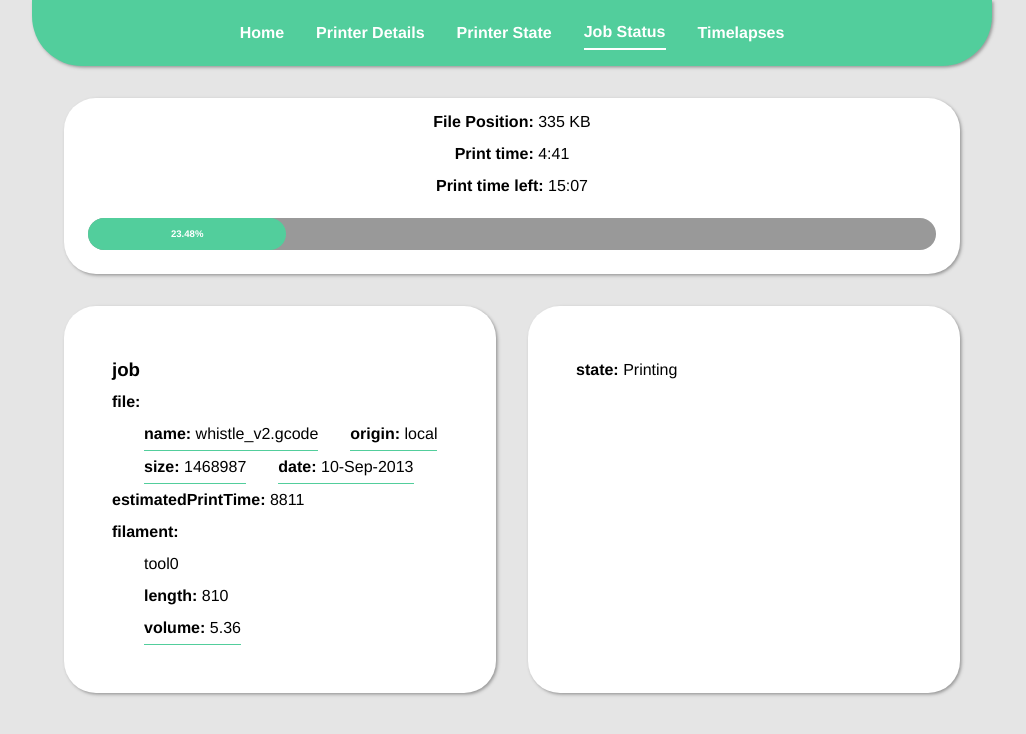
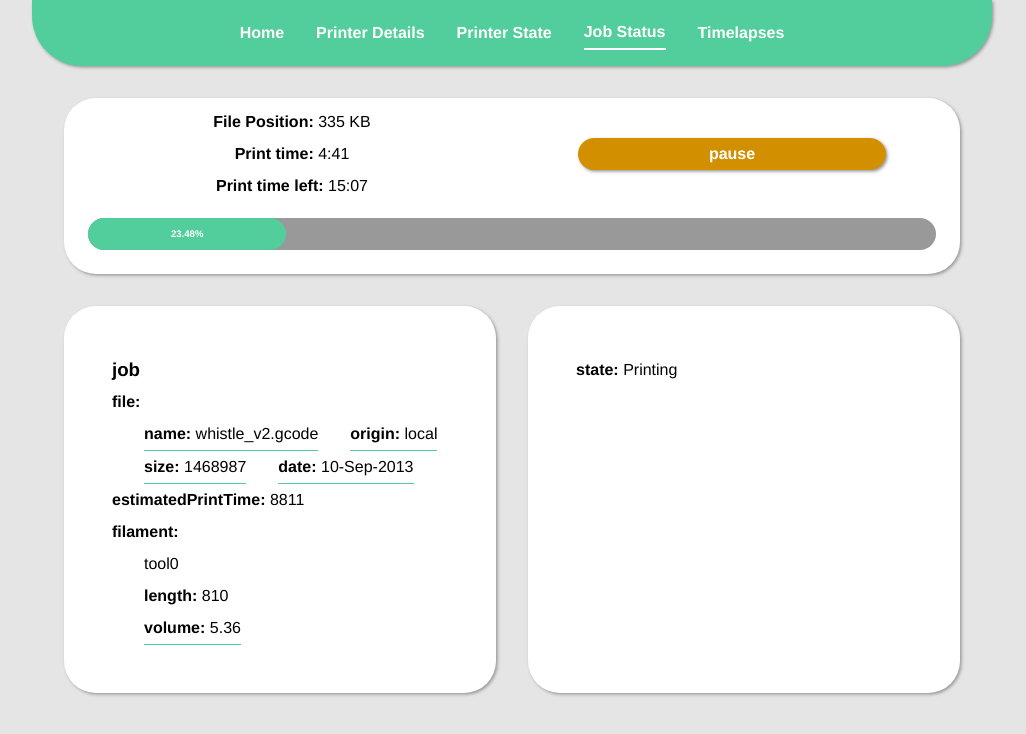
Before and after one commit to Grrom/printer-monitor, a Vue app: page /status in a window 1280 px wide. Shown: the top 734 px of the page, without its empty margins (128-1154 px from the left). Built offline with nearby package versions, Linux system fonts and the light colour scheme.

Commit message:
add improve controlls

```diff
--- a/src/views/details.vue
+++ b/src/views/details.vue
@@ -4,13 +4,6 @@
 
     <h3>Connection Details</h3>
     <p>https://docs.octoprint.org/en/master/api/connection.html</p> -->
-
-    <div class="printer-container">
-      <img src="@/assets/printer.jpg" alt="printer" class="printer" />
-      <div class="resume button">resume</div>
-      <div class="pause button">pause</div>
-      <div class="stop button">stop</div>
-    </div>
 
     <details-lister :details-list="connectionDetails"></details-lister>
 
@@ -64,42 +57,5 @@ export default defineComponent({
     flex-direction: row-reverse;
     justify-content: center;
   }
-
-  .printer-container {
-    padding: 1em;
-
-    @extend .container;
-
-    .printer {
-      max-width: 400px;
-      width: 90%;
-
-      @extend .rounded-border;
-    }
-
-    .button {
-      width: 70%;
-      margin: 1em auto;
-      color: $white;
-      font-weight: 700;
-
-      @extend .rounded-border;
-      @extend .box-shadow;
-      @extend .hover-elevate;
-      @extend .hover-pointer;
-    }
-
-    .resume {
-      background-color: $primary;
-    }
-
-    .pause {
-      background-color: $orange;
-    }
-
-    .stop {
-      background-color: $secondary;
-    }
-  }
 }
 </style>
--- a/src/views/status.vue
+++ b/src/views/status.vue
@@ -6,8 +6,9 @@
     <p>
       https://docs.octoprint.org/en/master/api/job.html#retrieve-information-about-the-current-job
     </p> -->
-
     <div class="progress-container">
+      <div class="progress-controls">
+        <div>
           <p>
             <strong>File Position:</strong>
             {{ convertBytes(progress.filepos) }}
@@ -20,7 +21,17 @@
             <strong>Print time left:</strong>
             {{ formatTime(progress.printTimeLeft) }}
           </p>
-
+        </div>
+        <div>
+          <div
+            class="resume button"
+            :class="printing ? 'pause' : 'resume'"
+            @click="togglePrint"
+          >
+            {{ printing ? "pause" : "resume" }}
+          </div>
+        </div>
+      </div>
       <div class="progress-bar">
         <div ref="progressBar" class="progress">
           <strong
@@ -31,8 +42,6 @@
     </div>
 
     <details-lister :details-list="jobStatus"></details-lister>
-
-    <!-- {{ jobStatus }} -->
   </div>
 </template>
 
@@ -43,6 +52,10 @@ import { defineComponent, onMounted, ref } from "vue";
 export default defineComponent({
   components: { detailsLister },
   setup() {
+    const progressBar = ref();
+    const printing = ref(true);
+    let timerInstance = setInterval(timer, 1000);
+
     const jobStatus = ref({
       job: {
         file: {
@@ -68,8 +81,6 @@ export default defineComponent({
       printTime: 276,
       printTimeLeft: 912,
     });
-
-    const progressBar = ref();
 
     function convertBytes(x: any) {
       const units = ["bytes", "KB", "MB", "GB", "TB", "PB", "EB", "ZB", "YB"];
@@ -109,8 +120,7 @@ export default defineComponent({
       return day + "-" + month + "-" + year;
     }
 
-    onMounted(() => {
-      setInterval(function () {
+    function timer() {
       progress.value.filepos += 1000;
 
       progress.value.printTime += 1;
@@ -120,15 +130,25 @@ export default defineComponent({
       progressBar.value.style.width = `${
         Math.round(progress.value.completion * 100 * 100) / 100
       }%`;
-      }, 1000);
-    });
+    }
+
+    function togglePrint() {
+      if (printing.value) {
+        clearInterval(timerInstance);
+      } else {
+        timerInstance = setInterval(timer, 1000);
+      }
+      printing.value = !printing.value;
+    }
 
     return {
       jobStatus,
       progress,
       progressBar,
+      printing,
       convertBytes,
       formatTime,
+      togglePrint,
     };
   },
 });
@@ -143,6 +163,15 @@ export default defineComponent({
 
   .progress-container {
     @extend .container;
+
+    .progress-controls {
+      display: flex;
+      align-items: center;
+
+      * {
+        flex: 1;
+      }
+    }
 
     .progress-bar {
       height: 2em;
@@ -166,6 +195,30 @@ export default defineComponent({
         border-radius: inherit;
       }
     }
+
+    .button {
+      width: 70%;
+      margin: 1em auto;
+      color: $white;
+      font-weight: 700;
+
+      @extend .rounded-border;
+      @extend .box-shadow;
+      @extend .hover-elevate;
+      @extend .hover-pointer;
+    }
+
+    .resume {
+      background-color: $primary;
+    }
+
+    .pause {
+      background-color: $orange;
+    }
+
+    .stop {
+      background-color: $secondary;
+    }
   }
 }
 </style>
```
Lines whose indentation alone changed are shown as unchanged.
